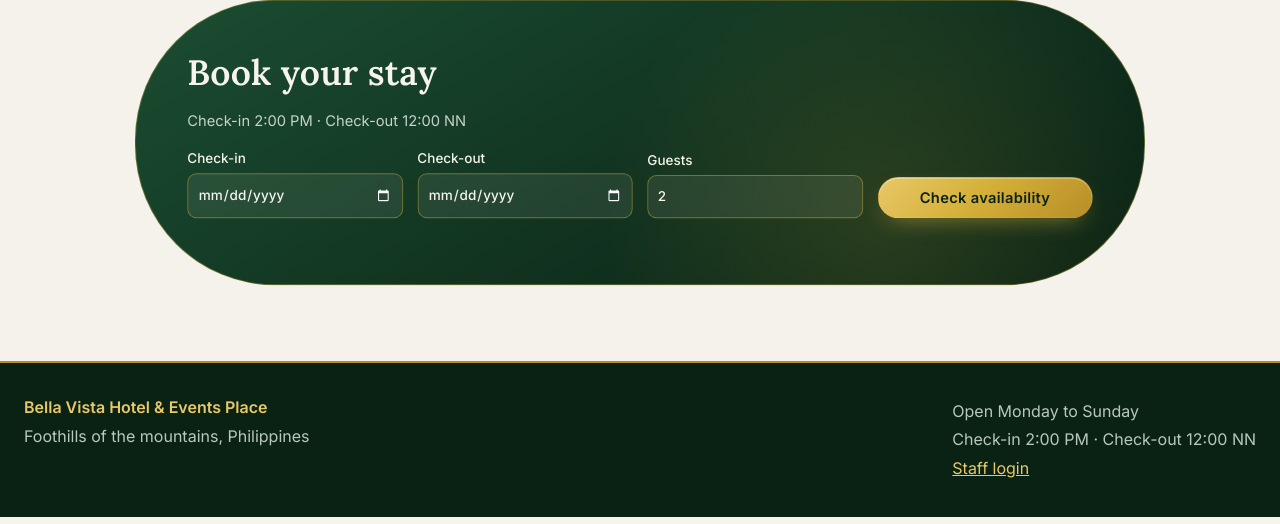
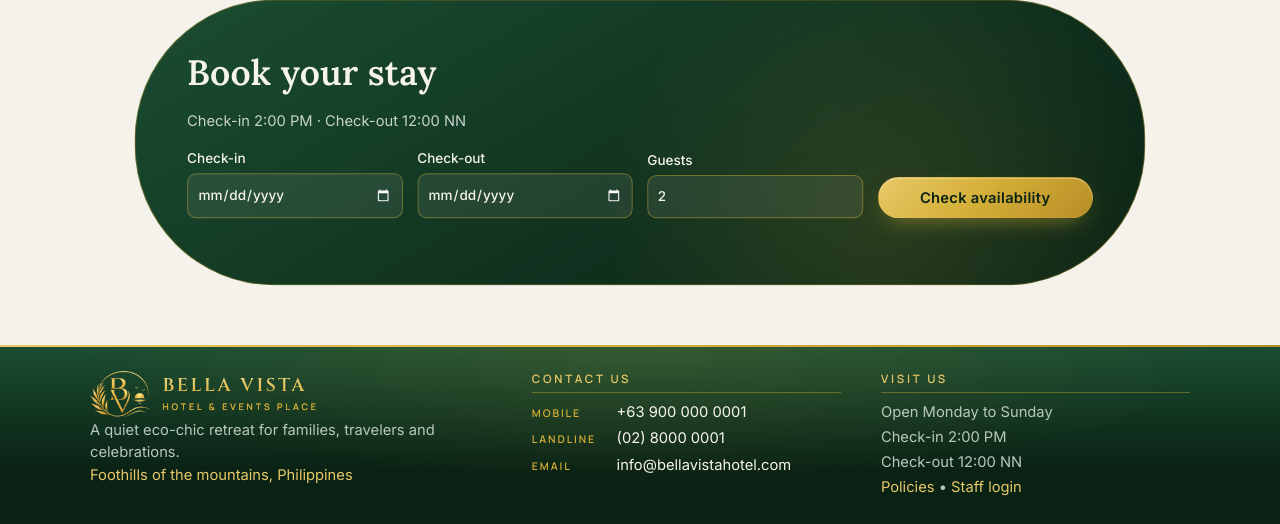
Before and after one commit to Neph1llim/HOTEL-MANAGEMENT-SYSTEM, a PHP site: page /index.php in a window 1280 px wide. Shown: the part 2795-3319 px from the top of the page. Run offline with PHP 8.4, Linux system fonts and the light colour scheme; data comes from the database, SQL or seed files in the repository; data that the repository does not hold is empty.

Commit message:
update: footer area

```diff
--- a/assets/style.css
+++ b/assets/style.css
@@ -2566,3 +2566,173 @@ body:not(.admbody) > .bookband {
     font: 700 .68rem/1.4 var(--bd);
     letter-spacing: .12em
 }
+/* ---- footer: compact centered container, 3 columns (about | contact | info), gold on forest green.
+   Put this at the very END of assets/style.css (replace the earlier footer block). ---- */
+footer.foot {
+    position: relative;
+    display: block;
+    margin-top: 2rem;
+    padding: 1.6rem 1.5rem 1.4rem;
+    font-size: .92rem;
+    background: radial-gradient(70% 120% at 50% 0%, rgba(212, 175, 55, .14), transparent 65%), linear-gradient(180deg, var(--emerald) 0%, var(--forest-d) 70%);
+    border-top: 0
+}
+
+footer.foot::before {
+    content: "";
+    position: absolute;
+    top: 0;
+    left: 0;
+    right: 0;
+    height: 2px;
+    background: var(--goldg)
+}
+
+.foot-in {
+    max-width: 1100px;
+    margin: 0 auto;
+    display: grid;
+    grid-template-columns: 1.3fr 1fr 1fr;
+    gap: 1.2rem 2.5rem;
+    align-items: start;
+    text-align: left
+}
+
+.fcol {
+    min-width: 0
+}
+
+.foot p {
+    margin: .1rem 0
+}
+
+/* left: logo and name on one line, description below */
+.foot-brand {
+    display: flex;
+    align-items: center;
+    gap: .7rem
+}
+
+.foot-logo {
+    display: block;
+    flex: none;
+    height: 46px;
+    width: auto;
+    margin: 0
+}
+
+.foot-name {
+    margin: 0;
+    font: 600 1.15rem/1.15 'Cinzel', 'Cormorant Garamond', Georgia, serif;
+    letter-spacing: .14em;
+    text-transform: uppercase;
+    background: linear-gradient(180deg, #F0D683, #D4AF37 55%, #B88E28);
+    -webkit-background-clip: text;
+    background-clip: text;
+    -webkit-text-fill-color: transparent
+}
+
+.foot-name small {
+    display: block;
+    margin-top: .2rem;
+    font: 500 .56rem var(--nav);
+    letter-spacing: .32em;
+    -webkit-text-fill-color: var(--gold);
+    color: var(--gold)
+}
+
+.foot-desc {
+    margin: .6rem 0 0;
+    max-width: 38ch;
+    line-height: 1.5
+}
+
+.foot-loc {
+    margin-top: .25rem;
+    color: var(--gold-hi)
+}
+
+/* headings of the middle and right columns */
+.fh {
+    margin: 0 0 .5rem;
+    padding-bottom: .35rem;
+    font: 600 .72rem var(--nav);
+    letter-spacing: .24em;
+    text-transform: uppercase;
+    color: var(--gold-hi);
+    border-bottom: 1px solid rgba(212, 175, 55, .4)
+}
+
+/* middle: contact details, label and value on the same row */
+.fcontact {
+    font-style: normal
+}
+
+.fc {
+    display: flex;
+    align-items: baseline;
+    gap: .7rem;
+    margin-bottom: .2rem
+}
+
+.fc-label {
+    flex: none;
+    width: 4.6rem;
+    font: 600 .66rem var(--nav);
+    letter-spacing: .18em;
+    text-transform: uppercase;
+    color: var(--gold)
+}
+
+.fc a {
+    color: var(--ivory);
+    text-decoration: none;
+    overflow-wrap: anywhere;
+    transition: color .25s ease
+}
+
+.fc a:hover {
+    color: var(--gold-hi);
+    text-decoration: underline;
+    text-underline-offset: 3px
+}
+
+/* right: other information */
+.foot-links {
+    margin-top: .2rem
+}
+
+.foot-links a {
+    color: var(--gold-hi);
+    text-decoration: none
+}
+
+.foot-links a:hover {
+    text-decoration: underline;
+    text-underline-offset: 3px
+}
+
+@media(max-width:820px) {
+    .foot-in {
+        grid-template-columns: 1fr;
+        text-align: center;
+        gap: 1.1rem
+    }
+
+    .foot-brand {
+        justify-content: center
+    }
+
+    .foot-desc {
+        margin-left: auto;
+        margin-right: auto
+    }
+
+    .fc {
+        justify-content: center
+    }
+
+    .fc-label {
+        width: auto
+    }
+}
--- a/foot.php
+++ b/foot.php
@@ -1,11 +1,36 @@
-<footer>
-    <div><b>Bella Vista Hotel &amp; Events Place</b>
-        <p data-t>Foothills of the mountains, Philippines</p>
-    </div>
-    <div>
-        <p data-t>Open Monday to Sunday</p>
-        <p><span data-t>Check-in</span> 2:00 PM &middot; <span data-t>Check-out</span> 12:00 NN</p>
-        <p><a href="admin.php" data-t>Staff login</a></p>
+<footer class="foot">
+    <div class="foot-in">
+        <div class="fcol fabout">
+            <div class="foot-brand"><img class="foot-logo" src="assets/img/logo.png" alt="Bella Vista Hotel &amp; Events Place" width="86" height="76">
+            <p class="foot-name">Bella Vista<small>Hotel &amp; Events Place</small></p></div>
+            <p class="foot-desc" data-t>A quiet eco-chic retreat for families, travelers and celebrations.</p>
+            <p class="foot-loc" data-t>Foothills of the mountains, Philippines</p>
+        </div>
+
+        <address class="fcol fcontact">
+            <h3 class="fh" data-t>Contact us</h3>
+            <div class="fc">
+                <span class="fc-label" data-t>Mobile</span>
+                <a href="tel:+639000000001">+63 900 000 0001</a>
+
+            </div>
+            <div class="fc">
+                <span class="fc-label" data-t>Landline</span>
+                <a href="tel:+63200000001">(02) 8000 0001</a>
+            </div>
+            <div class="fc">
+                <span class="fc-label" data-t>Email</span>
+                <a href="mailto:info@bellavistahotel.com">info@bellavistahotel.com</a>
+            </div>
+        </address>
+
+        <div class="fcol finfo">
+            <h3 class="fh" data-t>Visit us</h3>
+            <p data-t>Open Monday to Sunday</p>
+            <p><span data-t>Check-in</span> 2:00 PM</p>
+            <p><span data-t>Check-out</span> 12:00 NN</p>
+            <p class="foot-links"><a href="policies.php" data-t>Policies</a> • <a href="admin.php" data-t>Staff login</a></p>
+        </div>
     </div>
 </footer>
 <script src="assets/app.js"></script>
```
